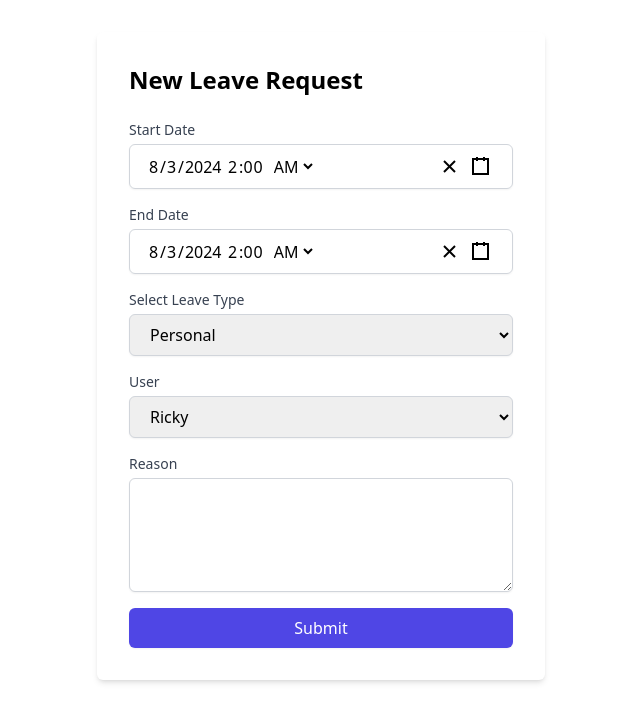
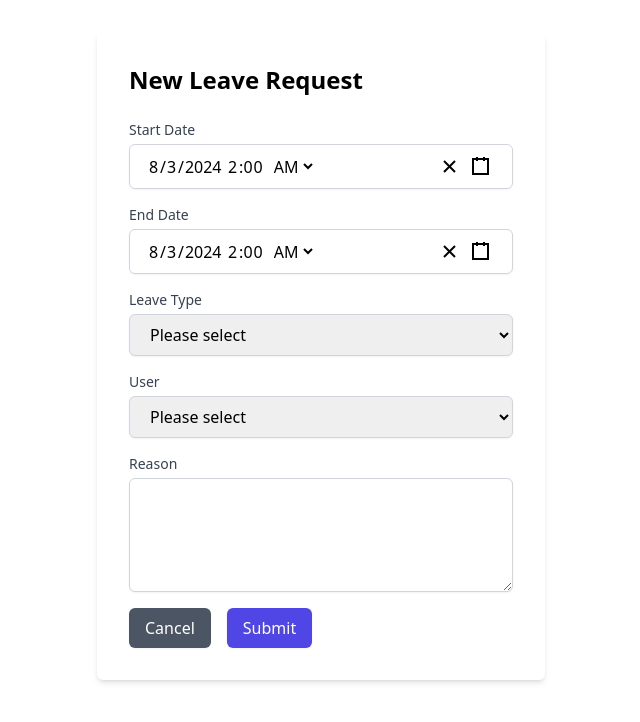
Before and after one commit to NZRicky/leave-management, a React (Vite) app in the folder frontend/: page /leave-requests/create in a window 1280 px wide. Shown: the top 722 px of the page, without its empty margins (319-959 px from the left). Built offline with nearby package versions, Linux system fonts and the light colour scheme.

Commit message:
process form submission

```diff
--- a/frontend/src/Pages/LeaveRequests/Create.jsx
+++ b/frontend/src/Pages/LeaveRequests/Create.jsx
@@ -4,16 +4,43 @@ import DateTimePicker from "react-datetime-picker";
 import "react-datetime-picker/dist/DateTimePicker.css";
 import 'react-calendar/dist/Calendar.css';
 import 'react-clock/dist/Clock.css';
+import axios from "axios";
+import { Link } from "react-router-dom";
 
 export default function Create() {
 
 	const [startDate, setStartDate] = useState(new Date());
 	const [endDate, setEndDate] = useState(new Date());
 
+	const [userId, setUserId] = useState(0);
+	const [reason, setReason] = useState('');
+	const [leaveType, setLeaveType] = useState('');
+
+	const handleSubmit = async (e) => {
+		e.preventDefault();
+
+		try {
+			await axios.post("http://127.0.0.1:8000/api/leave-requests", {
+				startDate,
+				endDate,
+				userId,
+				leaveType,
+				reason
+			});
+
+			setUserId(0);
+			setReason('');
+			setLeaveType('');
+		} catch (error) {
+			console.log("Error while creating new leave request:", error);
+		}
+	};
+
+
 	return (
 		<div className="max-w-md mx-auto bg-white p-8 rounded-md shadow-md">
 			<h2 className="text-2xl font-bold mb-6">New Leave Request</h2>
-			<form>
+			<form onSubmit={handleSubmit}>
 				<div className="mb-4">
 					<label htmlFor="name" className="block text-sm font-medium text-gray-700 mb-1">Start Date</label>
 					<DateTimePicker
@@ -34,11 +61,13 @@ export default function Create() {
 				</div>
 
 				<div className="mb-4">
-					<label htmlFor="leave-type" className="block text-sm font-medium text-gray-700 mb-1">Select Leave Type</label>
+					<label htmlFor="leave-type" className="block text-sm font-medium text-gray-700 mb-1">Leave Type</label>
 					<select
 						id="leave-type"
+						onChange={setLeaveType}
 						className="block w-full px-4 py-2 border border-gray-300 rounded-md shadow-sm focus:outline-none focus:ring-indigo-500 focus:border-indigo-500"
 					>
+						<option value="">Please select</option>
 						<option value="personal">Personal</option>
 						<option value="sick">Sick</option>
 						<option value="vacation">Vacation</option>
@@ -49,8 +78,10 @@ export default function Create() {
 					<label htmlFor="user" className="block text-sm font-medium text-gray-700 mb-1">User</label>
 					<select
 						id="user"
+						onChange={setUserId}
 						className="block w-full px-4 py-2 border border-gray-300 rounded-md shadow-sm focus:outline-none focus:ring-indigo-500 focus:border-indigo-500"
 					>
+						<option value="">Please select</option>
 						<option value="1">Ricky</option>
 						<option value="2">Susan</option>
 						<option value="3">Richard</option>
@@ -61,14 +92,21 @@ export default function Create() {
 					<label htmlFor="reason" className="block text-sm font-medium text-gray-700 mb-1">Reason</label>
 					<textarea
 						id="reason"
+						onChange={(e) => setReason(e.target.value)}
 						rows="4"
 						className="block w-full px-4 py-2 border border-gray-300 rounded-md shadow-sm focus:outline-none focus:ring-indigo-500 focus:border-indigo-500"
 					></textarea>
 				</div>
 				<div>
+					<Link
+						to="/"
+						className="inline-block px-4 py-2 mr-4 bg-gray-600 text-white font-medium rounded-md shadow-sm hover:bg-grey-700"
+					>
+						Cancel
+					</Link>
 					<button
 						type="submit"
-						className="w-full px-4 py-2 bg-indigo-600 text-white font-medium rounded-md shadow-sm hover:bg-indigo-700 focus:outline-none focus:ring-2 focus:ring-offset-2 focus:ring-indigo-500"
+						className="px-4 py-2 bg-indigo-600 text-white font-medium rounded-md shadow-sm hover:bg-indigo-700 focus:outline-none focus:ring-2 focus:ring-offset-2 focus:ring-indigo-500"
 					>
 						Submit
 					</button>
```
